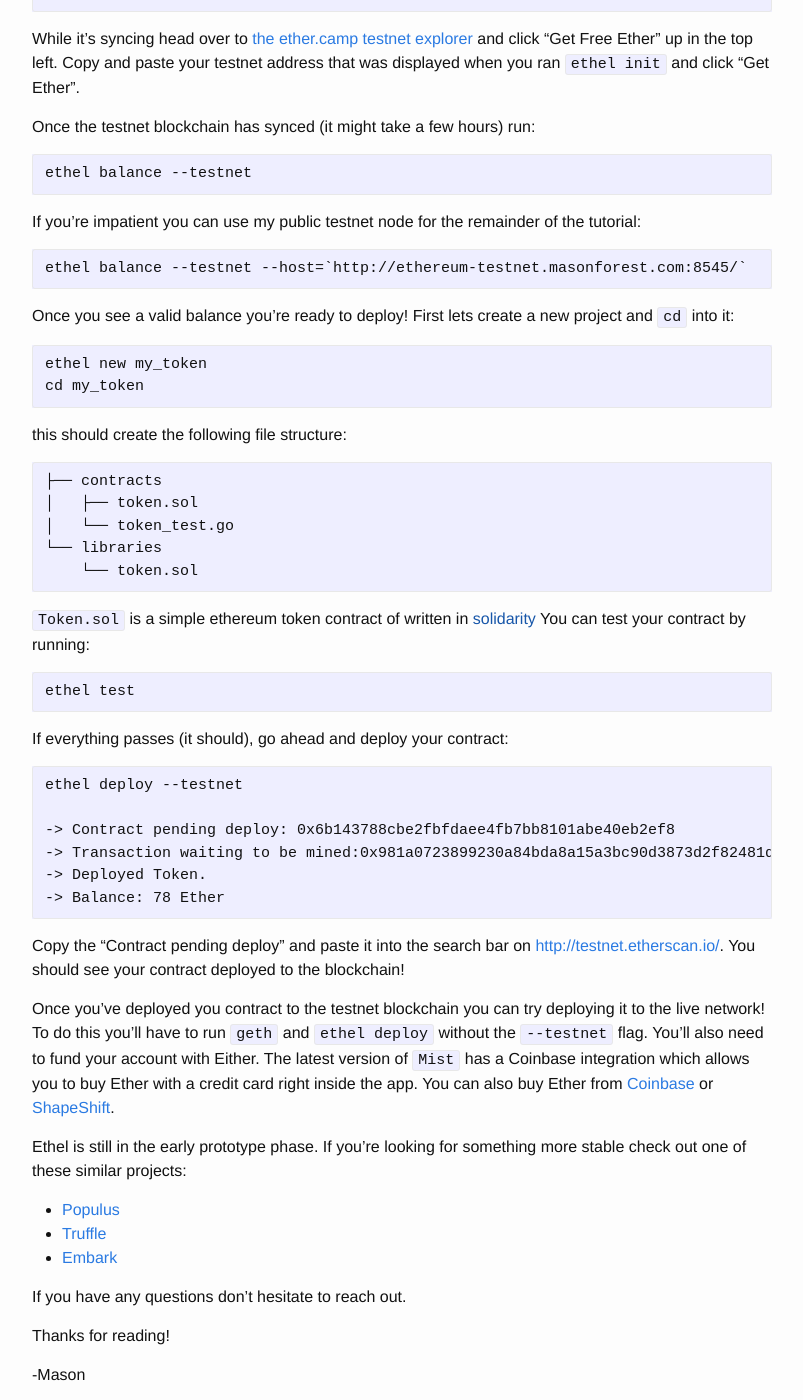
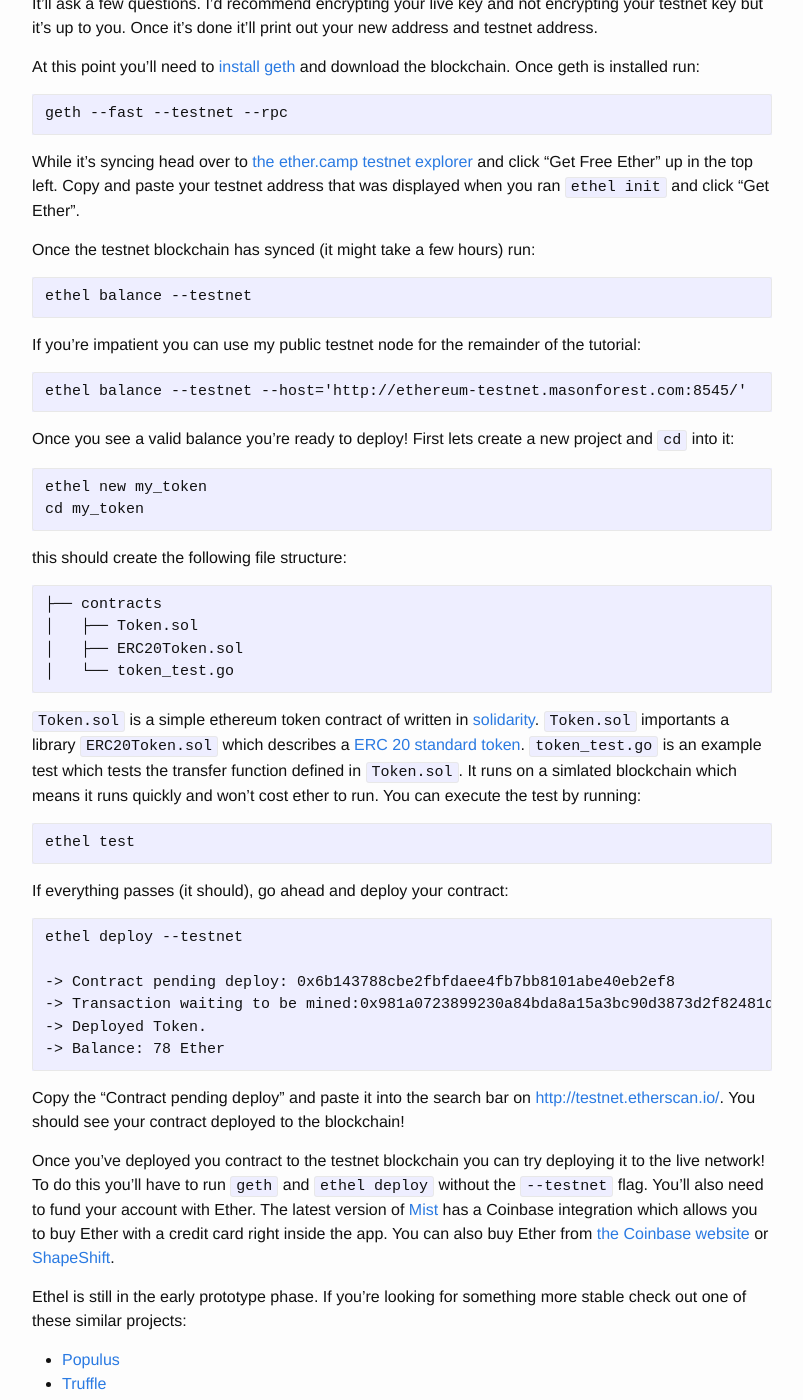
Before and after one commit to masonforest/www.masonforest.com, a Jekyll site: the page built from _posts/2016-09-10-introducing-ethel.markdown, in a window 1280 px wide and 1400 px high, scrolled down 836 px. Shown: the whole window, without its empty margins (238-1041 px from the left). Built offline with Jekyll 4.4.1, drawn with Linux system fonts in a browser that asks for light colours; some of the changed text lies outside the part shown.

Commit message:
Update blog post

```diff
--- a/_posts/2016-09-05-how-to-deploy-a-custom-token-to-the-ethereum-blockchain-using-ethel.markdown
+++ b/_posts/2016-09-10-introducing-ethel.markdown
@@ -18,6 +18,13 @@ and then install golang:
 
     brew install go
 
+I'm developing `ethel` based off of the go-ethereum 1.5 API which isn't out yet.
+To use that version you'll have to check it out manually.:
+
+    go get github.com/ethereum/go-ethereum
+    cd $GOPATH/src/github.com/ethereum/go-ethereum
+    git checkout develop
+
 Now we can install `ethel`:
 
     go get github.com/masonforest/ethel/...
@@ -32,7 +39,7 @@ At this point you'll need to [install geth](https://github.com/ethereum/go-ether
 
     geth --fast --testnet --rpc
 
-While it's syncing head over to [the ether.camp testnet explorer](https://test.ether.camp/) and click “Get Free Ether” up in the top left. Copy and paste your testnet address that was displayed when you ran `ethel init` and click “Get Ether”.
+While it's syncing head over to [the ether.camp testnet explorer](https://test.ether.camp/) and click "Get Free Ether" up in the top left. Copy and paste your testnet address that was displayed when you ran `ethel init` and click "Get Ether".
 
 Once the testnet blockchain has synced (it might take a few hours) run:
 
@@ -41,7 +48,7 @@ Once the testnet blockchain has synced (it might take a few hours) run:
 
 If you're impatient you can use my public testnet node for the remainder of the tutorial:
 
-    ethel balance --testnet --host=`http://ethereum-testnet.masonforest.com:8545/`
+    ethel balance --testnet --host='http://ethereum-testnet.masonforest.com:8545/'
 
 Once you see a valid balance you're ready to deploy! First lets create a new project and `cd` into it:
 
@@ -52,14 +59,18 @@ this should create the following file structure:
 
 
     ├── contracts
-    │   ├── token.sol
+    │   ├── Token.sol
+    │   ├── ERC20Token.sol
     │   └── token_test.go
-    └── libraries
-        └── token.sol
 
 
-`Token.sol` is a simple ethereum token contract of written in [solidarity]()
-You can test your contract by running:
+`Token.sol` is a simple ethereum token contract of written in
+[solidarity](https://solidity.readthedocs.io/en/develop/). `Token.sol`
+importants a library `ERC20Token.sol` which describes a [ERC 20 standard
+token](https://github.com/ethereum/EIPs/issues/20). `token_test.go` is an
+example test which tests the transfer function defined in `Token.sol`. It runs
+on a simlated blockchain which means it runs quickly and won't cost ether to
+run. You can execute the test by running:
 
     ethel test
 
@@ -75,7 +86,13 @@ If everything passes (it should), go ahead and deploy your contract:
 Copy the "Contract pending deploy" and paste it into the search bar on [http://testnet.etherscan.io/](http://testnet.etherscan.io/). You should see your contract deployed to the blockchain!
 
 
-Once you've deployed you contract to the testnet blockchain you can try deploying it to the live network! To do this you'll have to run `geth` and `ethel deploy` without the `--testnet` flag. You'll also need to fund your account with Either. The latest version of `Mist` has a Coinbase integration which allows you to buy Ether with a credit card right inside the app. You can also buy Ether from [Coinbase](https://www.coinbase.com/buy-ether?locale=en) or [ShapeShift](https://shapeshift.io/).
+Once you've deployed you contract to the testnet blockchain you can try
+deploying it to the live network! To do this you'll have to run `geth` and
+`ethel deploy` without the `--testnet` flag. You'll also need to fund your
+account with Ether. The latest version of [Mist](https://github.com/ethereum/mist) has a Coinbase integration
+which allows you to buy Ether with a credit card right inside the app. You can
+also buy Ether from [the Coinbase website](https://www.coinbase.com/buy-ether?locale=en)
+or [ShapeShift](https://shapeshift.io/).
 
 Ethel is still in the early prototype phase. If you're looking for something more stable check out one of these similar projects:
 
```
Also changed, not shown: other parts of _posts/2016-09-10-introducing-ethel.markdown (+2 -2 lines).
